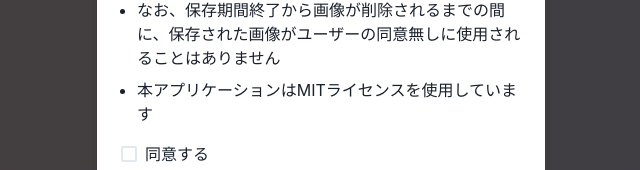
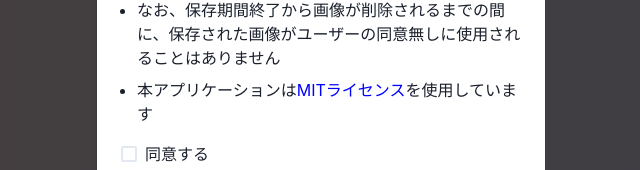
Before and after one commit to Hayate887/pbl_app, a Next.js app: page / in a window 1280 px wide. Both pictures are taken after a click on the button "新規登録". Shown: the part 405-575 px from the top of the page, without its empty margins (319-959 px from the left). Built offline with nearby package versions, Linux system fonts and the light colour scheme; no server answers.

Commit message:
add link color

```diff
--- a/src/pages/TermsOfService.tsx
+++ b/src/pages/TermsOfService.tsx
@@ -54,7 +54,7 @@ export default function ServiceRule() {
                                 <Text>なお、保存期間終了から画像が削除されるまでの間に、保存された画像がユーザーの同意無しに使用されることはありません</Text>
                             </ListItem>
                             <ListItem mt="2">
-                                <Text>本アプリケーションは<Link href="https://github.com/Hayate887/pbl_app/blob/main/LICENSE" isExternal>MITライセンス</Link>を使用しています</Text>
+                                <Text>本アプリケーションは<Link color='blue' href="https://github.com/Hayate887/pbl_app/blob/main/LICENSE" isExternal>MITライセンス</Link>を使用しています</Text>
                             </ListItem>
                         </UnorderedList>
                         <FormControl mt={4}>
--- a/src/pages/TermsOfUse.tsx
+++ b/src/pages/TermsOfUse.tsx
@@ -43,8 +43,8 @@ export default function TermsOfService() {
                             <ListItem mt="2">
                                 <Text>なお、保存期間終了から画像が削除されるまでの間に、保存された画像がユーザーの同意無しに使用されることはありません</Text>
                             </ListItem>
-                            <ListItem mt="2" mb="2">
-                                <Text>本アプリケーションは<Link href="https://github.com/Hayate887/pbl_app/blob/main/LICENSE" isExternal>MITライセンス</Link>を使用しています</Text>
+                            <ListItem mt="2">
+                                <Text>本アプリケーションは<Link color='blue' href="https://github.com/Hayate887/pbl_app/blob/main/LICENSE" isExternal>MITライセンス</Link>を使用しています</Text>
                             </ListItem>
                         </UnorderedList>
                     </ModalBody>
```
